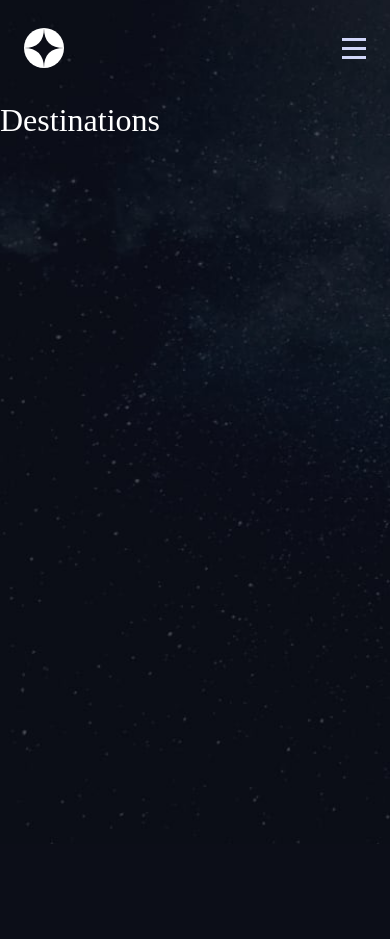
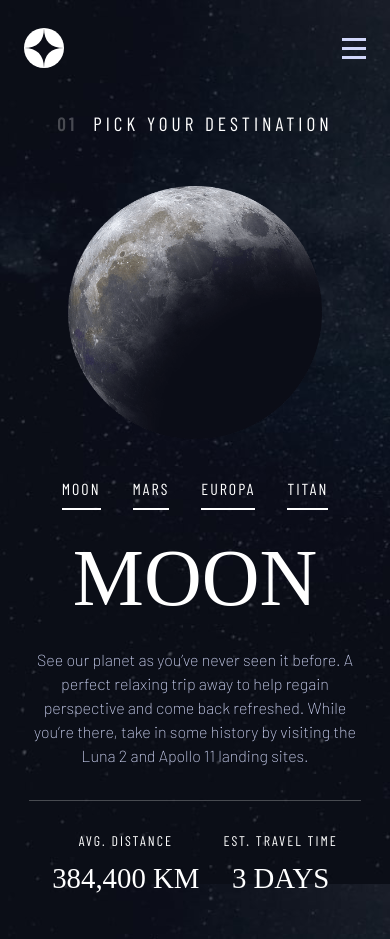
Before and after one commit to usamaalvi69/SpaceTourism, a React (Vite) app: page /destinations in a window 390 px wide. Before the commit the page ends 844 px from the top, so only its background shows below. Built offline with nearby package versions, Linux system fonts and the light colour scheme; a web font is replaced by a local one.

Commit message:
feat: destinations responsive

```diff
--- a/src/components/Header/Header.jsx
+++ b/src/components/Header/Header.jsx
@@ -58,18 +58,18 @@ export const Header = () => {
             aria-label="Secondary"
             role="list"
             className="side-nav-list nav-text"
-            // onClick={toggleSidebar}
+
           >
-            <NavLink to="/" className="side-nav-item">
+            <NavLink to="/" className="side-nav-item" onClick={toggleSidebar}>
               <li>HOME</li>
             </NavLink>
-            <NavLink to="/destinations" className="side-nav-item">
+            <NavLink to="/destinations" className="side-nav-item" onClick={toggleSidebar}>
               <li>DESTINATIONS</li>
             </NavLink>
-            <NavLink to="/crew" className="side-nav-item">
+            <NavLink to="/crew" className="side-nav-item" onClick={toggleSidebar}>
               <li>CREW</li>
             </NavLink>
-            <NavLink to="/technology" className="side-nav-item">
+            <NavLink to="/technology" className="side-nav-item" onClick={toggleSidebar}>
               <li>TECHNOLOGY</li>
             </NavLink>
           </ul>
--- a/src/screens/Destinations/Destinations.jsx
+++ b/src/screens/Destinations/Destinations.jsx
@@ -1,9 +1,52 @@
 import React from "react";
 import "./destinations.css";
 import useBackground from "../../hooks/useBackground";
+import moon from "../../assets/destination/image-moon.png";
 
 export const Destinations = () => {
   useBackground("destinations");
 
-  return <div>Destinations</div>;
+  return (
+    <div className="destination-main">
+      <h5 className="text-preset-5">
+        <span>01</span>PICK YOUR DESTINATION
+      </h5>
+      <div className="destination-container">
+        <img src={moon} alt="planet" className="planet" />
+
+        <div className="des-details">
+          <ul className="tabs text-preset-8">
+            <li>MOON</li>
+            <li>MARS</li>
+            <li>EUROPA</li>
+            <li>TITAN</li>
+          </ul>
+
+          <section className="details">
+            <h1>MOON</h1>
+            <p className="planet-desc">
+              See our planet as you’ve never seen it before. A perfect relaxing
+              trip away to help regain perspective and come back refreshed.
+              While you’re there, take in some history by visiting the Luna 2
+              and Apollo 11 landing sites.
+            </p>
+            <hr />
+            <div className="sub-details">
+              <Info label={"AVG. DISTANCE"} value={"384,400 KM"} />
+              <Info label={"EST. TRAVEL TIME"} value={"3 DAYS"} />
+            </div>
+          </section>
+        </div>
+      </div>
+    </div>
+  );
 };
+
+const Info = ({ label, value }) => {
+  return (
+    <div>
+      <h6 className="text-preset-7">{label}</h6>
+      <h3 className="text-preset-6">{value}</h3>
+    </div>
+  );
+};
--- a/src/screens/Destinations/destinations.css
+++ b/src/screens/Destinations/destinations.css
@@ -1 +1,146 @@
 /* destinations.css */
+
+
+.destination-container {
+    display: flex;
+    width: 65%;
+    justify-content: space-between;
+    margin-inline: auto;
+    padding-top: clamp(1.8rem, max(6vw, 6vh), 18.25rem);
+    padding-bottom: clamp(1.8rem, max(5vw, 5vh), 8rem);
+    /* background-color:wheat; */
+}
+
+.destination-main h5 {
+    width: 75%;
+    margin-inline: auto;
+    color: var(--color-white);
+    font-weight: 300;
+    padding-top: 3rem;
+    /* background-color:wheat; */
+}
+
+.planet {
+    width: clamp(9.375rem, max(30vw, 30vh), 30rem);
+    height: auto;
+    object-fit: contain;
+}
+
+.destination-main span {
+    font-family: var(--font-secondary);
+    font-weight: 600;
+    letter-spacing: 3px;
+    color: var(--color-white-25);
+    margin-right: 1rem;
+}
+
+.des-details {
+    width: 40%;
+    /* background-color:chocolate; */
+}
+
+.tabs {
+    display: flex;
+    list-style: none;
+    font-weight: 300;
+    gap: 2rem;
+}
+
+.tabs li {
+    border-bottom: 2.5px solid var(--color-white);
+    padding-bottom: 10px;
+}
+
+
+.details h1 {
+    font-family: var(--font-primary);
+    font-size: clamp(5rem, min(15vw, 15vh), var(--font-size-1));
+    line-height: var(--line-height-1);
+    letter-spacing: var(--letter-spacing-1);
+    color: var(--color-white);
+    overflow: hidden;
+}
+
+.planet-desc {
+    font-family: var(--font-tertiary);
+    font-size: clamp(1rem, min(2vh, 2vw), 1.5rem);
+    letter-spacing: var(--letter-spacing-9);
+    color: var(--color-blue-300);
+    display: -webkit-box;
+    -webkit-box-orient: vertical;
+    -webkit-line-clamp: 5;
+    text-align: justify;
+    overflow: hidden;
+    text-overflow: ellipsis;
+}
+
+hr {
+    border: none;
+    height: 1px;
+    background-color: var(--color-white-25);
+    margin: 2rem 0;
+}
+
+.sub-details {
+    display: flex;
+    gap: 5.5rem;
+}
+
+.sub-details h6 {
+    margin-bottom: 0.6rem;
+}
+
+@media (max-width: 80em) {
+    .destination-container {
+        width: 100%;
+        flex-direction: column;
+        align-items: center;
+    }
+    .details h1 {
+        text-align: center;
+    }
+    .des-details {
+        width: 60%;
+        margin-top: 5rem;
+    }
+    .planet-desc {
+        text-align: center;
+    }
+    .sub-details {
+        justify-content: center;
+        gap: 3rem
+    }
+    .sub-details div {
+        text-align: center;
+    }
+    .sub-details h3{
+        font-size: clamp(1.2rem, min(4vw, 4vh), var(--font-size-3));
+    }
+    .tabs{
+        justify-content: center;
+    }
+    .destination-main h5 {
+        width: 80%;
+        font-size: clamp(1.2rem, min(4vw, 4vh), var(--font-size-5));
+    }
+
+}
+
+@media (max-width: 30em) {
+    .des-details {
+        width: 85%;
+        margin-top: 2.5rem;
+    }
+    .sub-details {
+        flex-wrap: wrap;
+        gap: 1.5rem
+    }
+    .sub-details h3 {
+        font-size: 1.8rem;
+    }
+    .destination-main h5 {
+        width: 100;
+        text-align: center;
+        padding-top: 1rem;
+    }
+}
--- a/src/screens/Home/home.css
+++ b/src/screens/Home/home.css
@@ -31,7 +31,6 @@
     line-height: var(--line-height-1);
     letter-spacing: var(--letter-spacing-1);
     color: var(--color-white);
-    /* max-width: 90%; */
     overflow: hidden;
     /* background-color: var(--color-white-17); */
 }
```
Also changed, not shown: src/data.json (added, +108 -0 lines).
